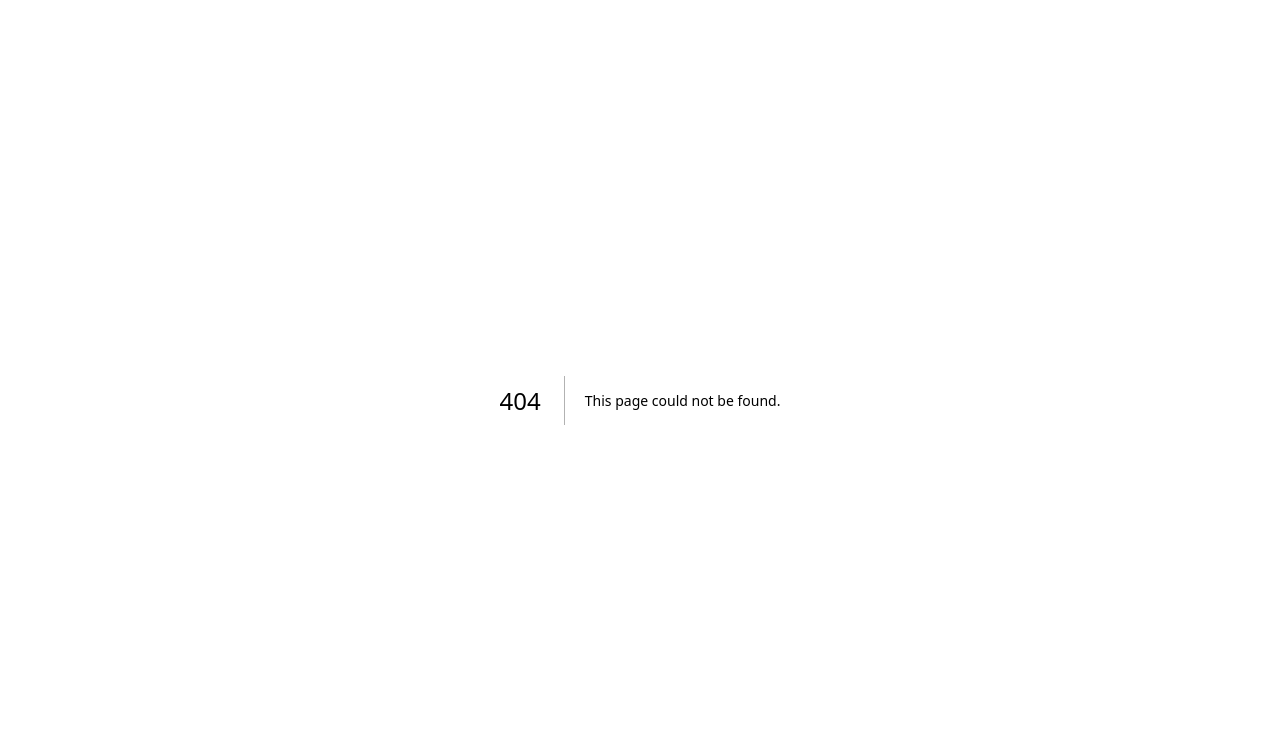
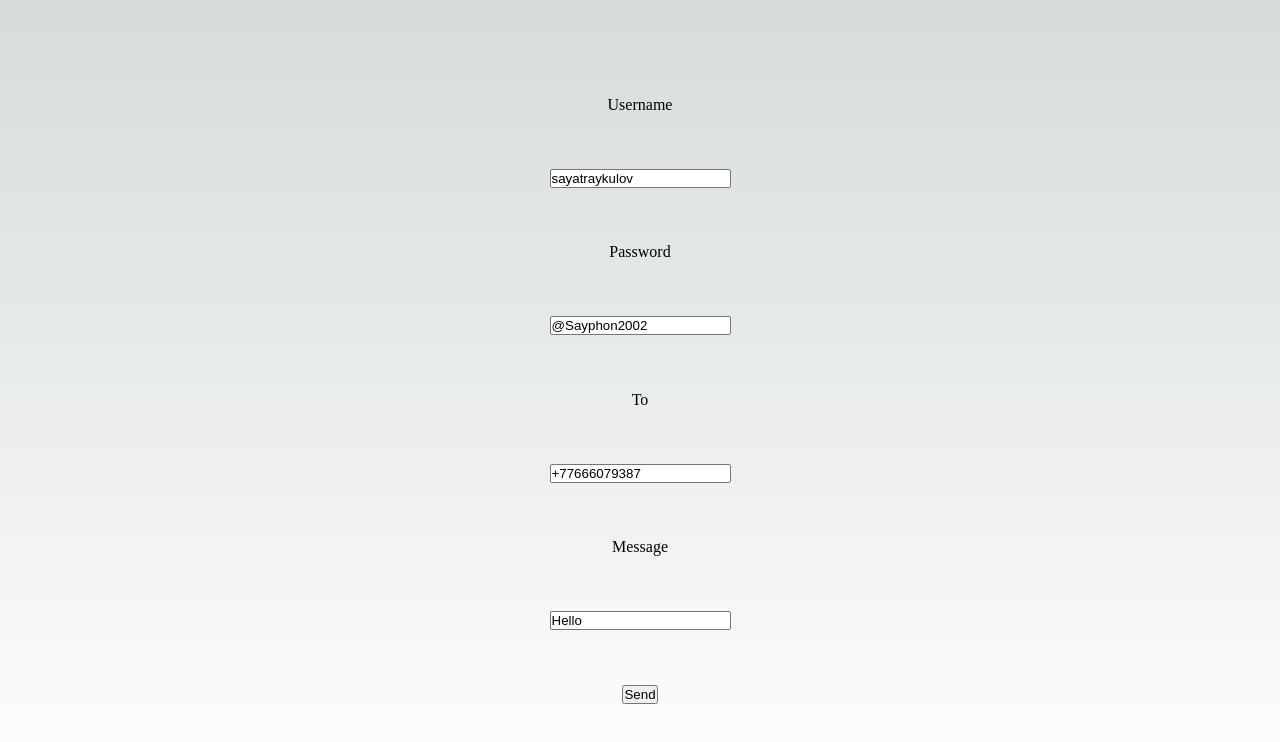
Before and after one commit to Sayyat/Smarty, a Next.js app: page /send in a window 1280 px wide. Before the commit this address had no page. Shown: the top 742 px of the page. Built offline with nearby package versions, Linux system fonts and the light colour scheme.

Commit message:
send api added

```diff
--- /dev/null
+++ b/src/pages/api/send.js
@@ -0,0 +1,18 @@
+export default async function handler(req, res) {
+    let body = req.body
+
+    if (typeof body === "string")
+        body = JSON.parse(body)
+
+    const {username, password, to, message} = body
+
+    const result = await sendMessage(username,password,to,message)
+    res.status(200).json(result)
+}
+
+
+async function sendMessage(username, password, to, message){
+    console.log({username, password, to, message})
+    // get request
+    return  await fetch(`https://smsc.kz/sys/send.php?login=${username}&psw=${password}&phones=${to}&mes=${message}`)
+}
--- /dev/null
+++ b/src/pages/send.js
@@ -0,0 +1,55 @@
+import Head from 'next/head'
+import styles from '@/styles/Home.module.css'
+import { useState } from 'react'
+import {atob} from "next/dist/compiled/@edge-runtime/primitives/encoding";
+
+
+
+export default function Send() {
+    const [username, setUsername] = useState("sayatraykulov")
+    const [password, setPassword] = useState("@Sayphon2002")
+    const [to, setTo] = useState("+77766079387")
+    const [message, setMessage] = useState("Hello")
+
+    function send(){
+        fetch("/api/send", {
+            method:"post",
+            body: JSON.stringify({
+                username,
+                password,
+                to,
+                message
+            })
+        })
+            .then(response => response.json())
+            .then(result => {
+                console.log(result)
+            })
+    }
+    return (
+        <>
+            <Head>
+                <title>Smarty</title>
+                <meta name="description" content="Generated by create next app" />
+                <meta name="viewport" content="width=device-width, initial-scale=1" />
+                <link rel="icon" href="/favicon.ico" />
+            </Head>
+            <main className={styles.main}>
+                <label htmlFor='Username'>Username</label>
+                <input id='Username' type={"text"} onChange={(e)=> {setUsername(e.target.value)}} defaultValue={username}/>
+
+                <label htmlFor='Password'>Password</label>
+                <input id='Password' type={"text"} onChange={(e)=> {setPassword(e.target.value)}} defaultValue={password}/>
+
+                <label htmlFor='To'>To</label>
+                <input id='To' type={"text"} onChange={(e)=> {setTo(e.target.value)}} defaultValue={"+77666079387"}/>
+
+                <label htmlFor='Message'>Message</label>
+                <input id='Message' type={"text"} onChange={(e)=> {setMessage(e.target.value)}} defaultValue={"Hello"}/>
+
+                <button onClick={send}>Send</button>
+
+            </main>
+        </>
+    )
+}
```
